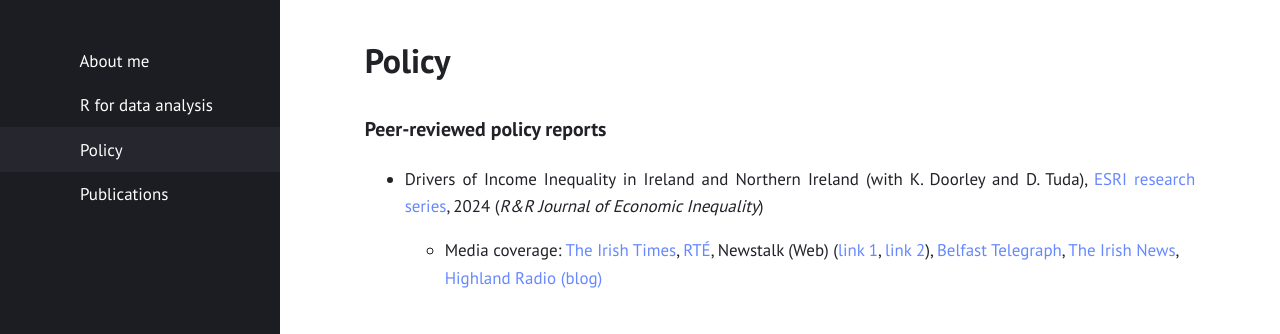
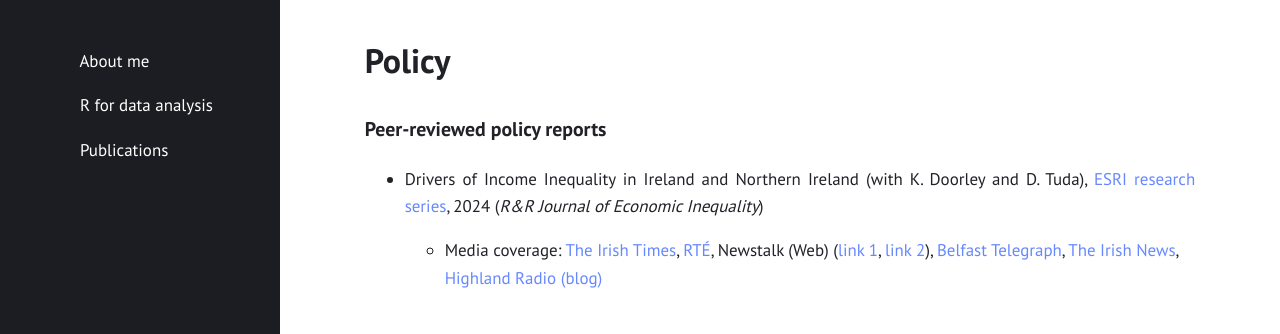
Before and after one commit to gubellom/gubellom.github.io, a Jekyll site: the page built from policy.md, in a window 1280 px wide. Shown: the top 334 px of the page. Built offline with Jekyll 4.4.1, drawn with Linux system fonts in a browser that asks for light colours.

Commit message:
Update _config.yml
Signed-off-by: Michele Gubello <62111923+gubellom@users.noreply.github.com>

```diff
--- a/_config.yml
+++ b/_config.yml
@@ -20,7 +20,7 @@ minimal: false             # use a dark header
 navigation:                # accepts {file, title, url, icon, sidebaricon}
   - {file: "presentation.md", title: "About me"} #, icon: assets/fontawesome/home.svg
   - {url: "/michelegubello_Introduction/", title: "R for data analysis"} #, icon: folder-open
-  - {file: "policy.md", title: "Policy"} #, icon: folder-open
+ # - {file: "policy.md", title: "Policy"} #, icon: folder-open
   - {file: "replication.md", title: "Publications"} # , icon: briefcase
  # - {file: "cv.md", title: "CV", icon: envelope }
 
```
